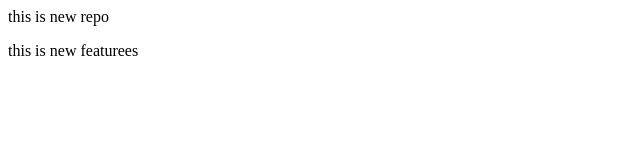
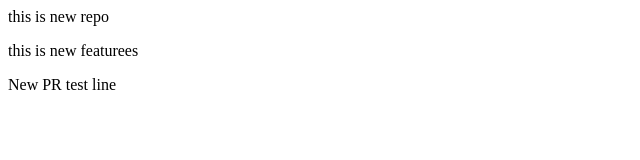
Before and after one commit to Shivaram2231/LocalRepo, a plain HTML site: page LocalRepo/index.html in a window 1280 px wide. Shown: the whole page, without its empty margins (0-640 px from the left). Drawn offline with Linux system fonts and the light colour scheme.

Commit message:
Added PR test line

```diff
--- a/LocalRepo/index.html
+++ b/LocalRepo/index.html
@@ -1,2 +1,3 @@
 <p>this is new repo </p>
 <p>this is new featurees</p>
+<p>New PR test line</p>
```
